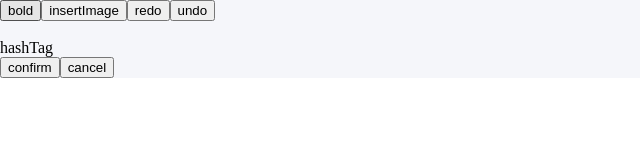
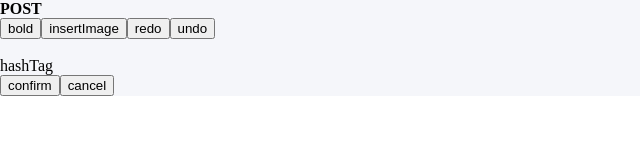
Before and after one commit to nohtaesang/cota, a React app in the folder client/: page / in a window 1280 px wide. Shown: the whole page, without its empty margins (0-640 px from the left). Built offline with nearby package versions, Linux system fonts and the light colour scheme; some packages are replaced by stand-ins of ours.

Commit message:
add h1 tag as class container-title

```diff
--- a/client/public/index.html
+++ b/client/public/index.html
@@ -4,7 +4,7 @@
 <head>
   <meta charset="utf-8">
   <link rel="shortcut icon" href="%PUBLIC_URL%/favicon.ico">
-  <meta name="viewport" content="width=device-width, initial-scale=1, minium-scale=1, maximum-scale=1, user-scalable=no">
+  <meta name="viewport" content="width=device-width, initial-scale=1, minimum-scale=1, maximum-scale=1, user-scalable=no">
   <meta name="theme-color" content="#000000">
   <!--
       manifest.json provides metadata used when your web app is added to the
--- a/client/src/js/components/section/write/Write.js
+++ b/client/src/js/components/section/write/Write.js
@@ -24,12 +24,12 @@ class ConnectedWrite extends Component {
 
     command(e) {
         const success = document.execCommand('bold', false, null);
-        console.log();
     }
 
     render() {
         return (
             <div id="write">
+                <h1 className="container-title">POST</h1>
                 <div id="options">
                     <button type="button" name="bold" onClick={this.command}>
                         {'bold'}
```
